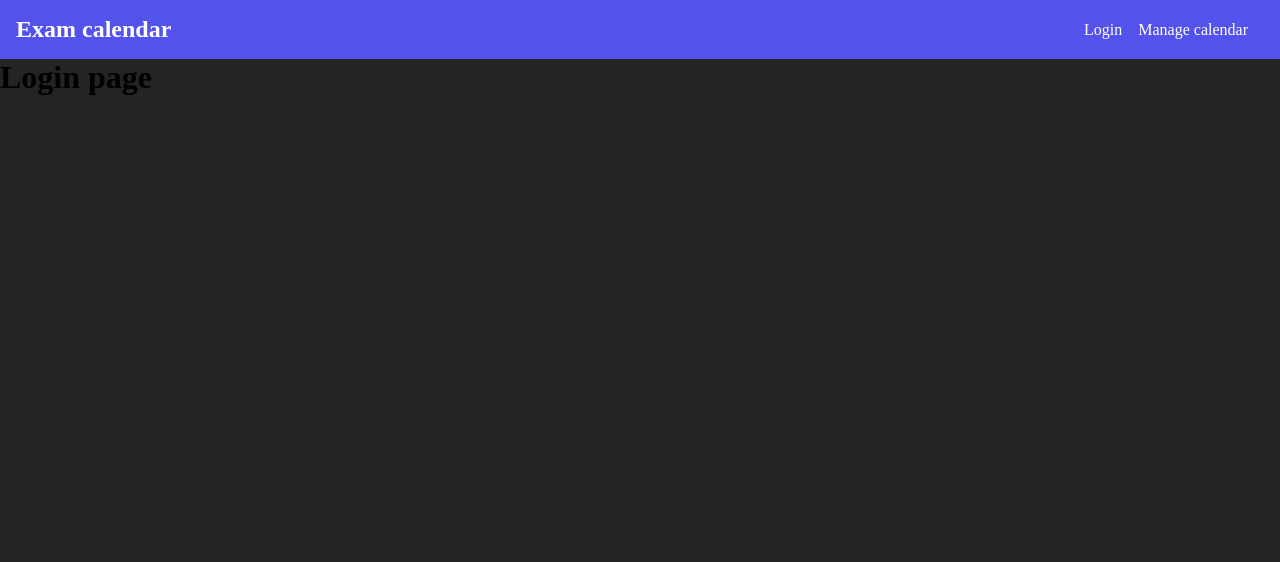
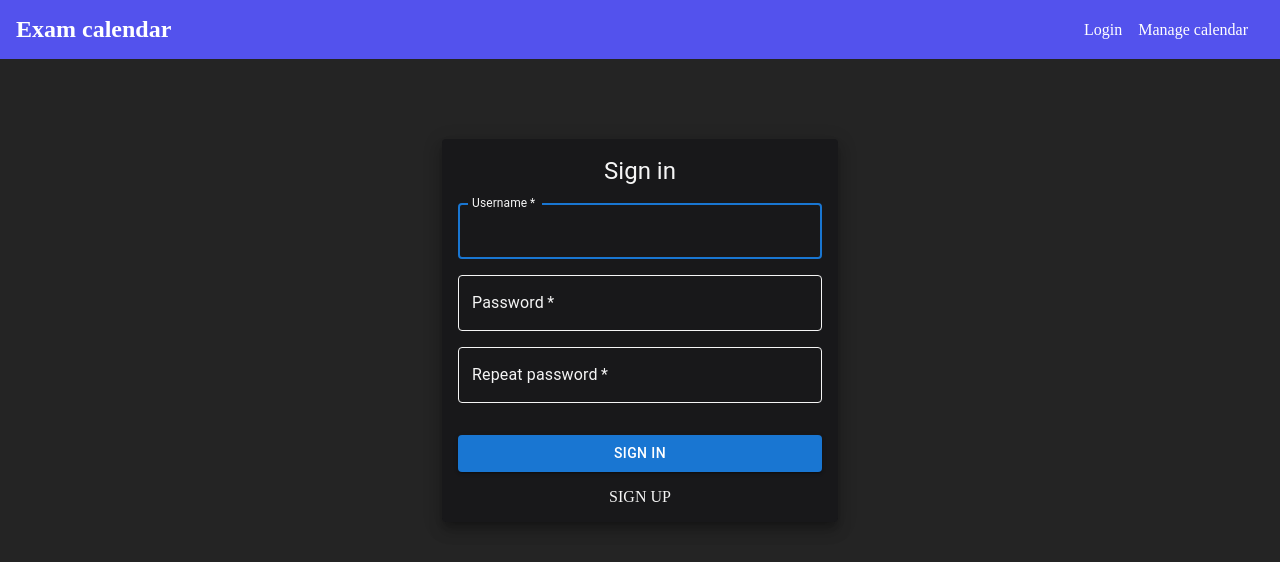
Before and after one commit to AdrianZdankowski/exam-calendar, a React (Vite) app in the folder frontend/exam-calendar/: page /login in a window 1280 px wide. Shown: the top 562 px of the page. Built offline with nearby package versions, Linux system fonts and the light colour scheme.

Commit message:
feat: add login page component

```diff
--- a/frontend/exam-calendar/package.json
+++ b/frontend/exam-calendar/package.json
@@ -10,6 +10,9 @@
     "preview": "vite preview"
   },
   "dependencies": {
+    "@emotion/react": "^11.14.0",
+    "@emotion/styled": "^11.14.1",
+    "@mui/material": "^7.2.0",
     "react": "^19.1.0",
     "react-dom": "^19.1.0",
     "react-router-dom": "^7.6.3"
--- a/frontend/exam-calendar/src/App.tsx
+++ b/frontend/exam-calendar/src/App.tsx
@@ -3,6 +3,7 @@ import "./App.css";
 import MainLayout from "./layouts/MainLayout";
 import Home from "./pages/Home";
 import LoginPage from "./pages/LoginPage";
+import RegisterPage from "./pages/RegisterPage";
 
 function App() {
   return (
@@ -11,6 +12,7 @@ function App() {
         <Route path="/" element = {<MainLayout/>}>
         <Route index element = {<Home/>}/>
         <Route path="login" element = {<LoginPage/>}/>
+        <Route path="register" element = {<RegisterPage/>}/>
         </Route>
       </Routes>
     </Router>
--- a/frontend/exam-calendar/src/pages/LoginPage.tsx
+++ b/frontend/exam-calendar/src/pages/LoginPage.tsx
@@ -1,7 +1,123 @@
+import { Box, Button, Container, Paper, TextField, Typography } from "@mui/material";
+import { useState } from "react";
+import { Link } from "react-router-dom";
+
 const LoginPage = () => {
-    return <>
-    <h1>Login page</h1>
-    </>
-};
+
+    const USERNAME_REGEX = /^[a-zA-Z0-9._-]{3,32}$/;
+    const PASSWORD_REGEX = /^(?=.*[a-z])(?=.*[A-Z])(?=.*\d)(?=.*[^\w\s]).{8,}$/;
+
+    const USERNAME_ERROR_TEXT = "Username must contain 3-32 letters, numbers, hyphens, dots and underscores";
+    const PASSWORD_ERROR_TEXT = "Password has to be at least 8 character long, contain a number and a special character";
+    const REPEAT_PASSWORD_ERROR_TEXT = "Passwords are not identical";
+
+    const [username,setUsername] = useState('');
+    const [password,setPassword] = useState('');
+    const [repeatPassword,setRepeatPassword] = useState('');
+
+    const [usernameError,setUsernameError] = useState('');
+    const [passwordError,setPasswordError] = useState('');
+    const [repeatPasswordError,setRepeatPasswordError] = useState('');
+
+    const handleSubmit = (e: React.FormEvent) => {
+        e.preventDefault();
+
+       const usernameErr = USERNAME_REGEX.test(username) ? '' : USERNAME_ERROR_TEXT;
+       const passwordErr = PASSWORD_REGEX.test(password) ? '' : PASSWORD_ERROR_TEXT;
+       const repeatPasswordErr = password === repeatPassword ? '' : REPEAT_PASSWORD_ERROR_TEXT;
+
+       setUsernameError(usernameErr);
+       setPasswordError(passwordErr);
+       setRepeatPasswordError(repeatPasswordErr);
+
+       if (usernameErr.length != 0 || passwordErr.length != 0 || repeatPasswordErr.length != 0) return;
+
+       console.log(`Username: ${username} Password: ${password} RPass: ${repeatPassword}`);
+    }
+
+    return (
+        <Container maxWidth="xs" sx={{ marginTop: 10 }}>
+        <Paper elevation={10} sx={{ marginTop: 8, padding: 2, backgroundColor: "hsla(220, 35%, 3%, 0.4)", color:'whitesmoke' }}>
+            <Typography component="h1" variant="h5" align="center">
+                Sign in
+            </Typography>
+            <Box component="form" onSubmit={handleSubmit} sx={{mt: 2}}>
+                <TextField
+                fullWidth
+                label="Username"
+                type="text"
+                value={username}
+                onChange={(e) => setUsername(e.target.value)}
+                placeholder="Enter username"
+                error={!!usernameError}
+                helperText={usernameError}
+                autoFocus
+                required
+                sx={{
+                mb: 2,
+                input: { color: 'whitesmoke' },
+                '& .MuiInputLabel-root': { color: 'whitesmoke' },
+                '& .MuiInputLabel-root.Mui-focused': { color: 'whitesmoke' },
+                '& .MuiOutlinedInput-notchedOutline': { borderColor: 'whitesmoke' },
+                '&:hover .MuiOutlinedInput-notchedOutline': { borderColor: 'whitesmoke' },
+                '&.Mui-focused .MuiOutlinedInput-notchedOutline': { borderColor: 'whitesmoke' },
+                }}/>
+
+                <TextField
+                fullWidth
+                label="Password"
+                type="password"
+                value={password}
+                onChange={(e) => setPassword(e.target.value)}
+                placeholder="Enter password"
+                error={!!passwordError}
+                helperText={passwordError}
+                required
+                sx={{
+                mb: 2,
+                input: { color: 'whitesmoke' },
+                '& .MuiInputLabel-root': { color: 'whitesmoke' },
+                '& .MuiInputLabel-root.Mui-focused': { color: 'whitesmoke' },
+                '& .MuiOutlinedInput-notchedOutline': { borderColor: 'whitesmoke' },
+                '&:hover .MuiOutlinedInput-notchedOutline': { borderColor: 'whitesmoke' },
+                '&.Mui-focused .MuiOutlinedInput-notchedOutline': { borderColor: 'whitesmoke' },
+                }}/>
+
+
+                <TextField
+                fullWidth
+                label="Repeat password"
+                type="password"
+                value={repeatPassword}
+                onChange={(e) => setRepeatPassword(e.target.value)}
+                placeholder="Repeat password"
+                error={!!repeatPasswordError}
+                helperText={repeatPasswordError}
+                required
+                sx={{
+                mb: 2,
+                input: { color: 'whitesmoke' },
+                '& .MuiInputLabel-root': { color: 'whitesmoke' },
+                '& .MuiInputLabel-root.Mui-focused': { color: 'whitesmoke' },
+                '& .MuiOutlinedInput-notchedOutline': { borderColor: 'whitesmoke' },
+                '&:hover .MuiOutlinedInput-notchedOutline': { borderColor: 'whitesmoke' },
+                '&.Mui-focused .MuiOutlinedInput-notchedOutline': { borderColor: 'whitesmoke' },
+                }}/>
+
+                <Button type="submit" variant="contained" fullWidth sx={{mb: 2, mt: 2}}>
+                    Sign in
+                </Button>
+
+                <Box
+                sx={{textAlign: "center"}}>
+                    <Link className="clean-link" to="/register">SIGN UP</Link>
+                </Box>
+
+
+            </Box>
+        </Paper>
+        </Container>
+    );
+    };
 
 export default LoginPage;
--- /dev/null
+++ b/frontend/exam-calendar/src/pages/RegisterPage.tsx
@@ -0,0 +1,8 @@
+
+const RegisterPage = () => {
+
+return <h1>Register page</h1>
+
+};
+
+export default RegisterPage;
```
Also changed, not shown: 1 other file (tests, documents, lock files or other folders).
